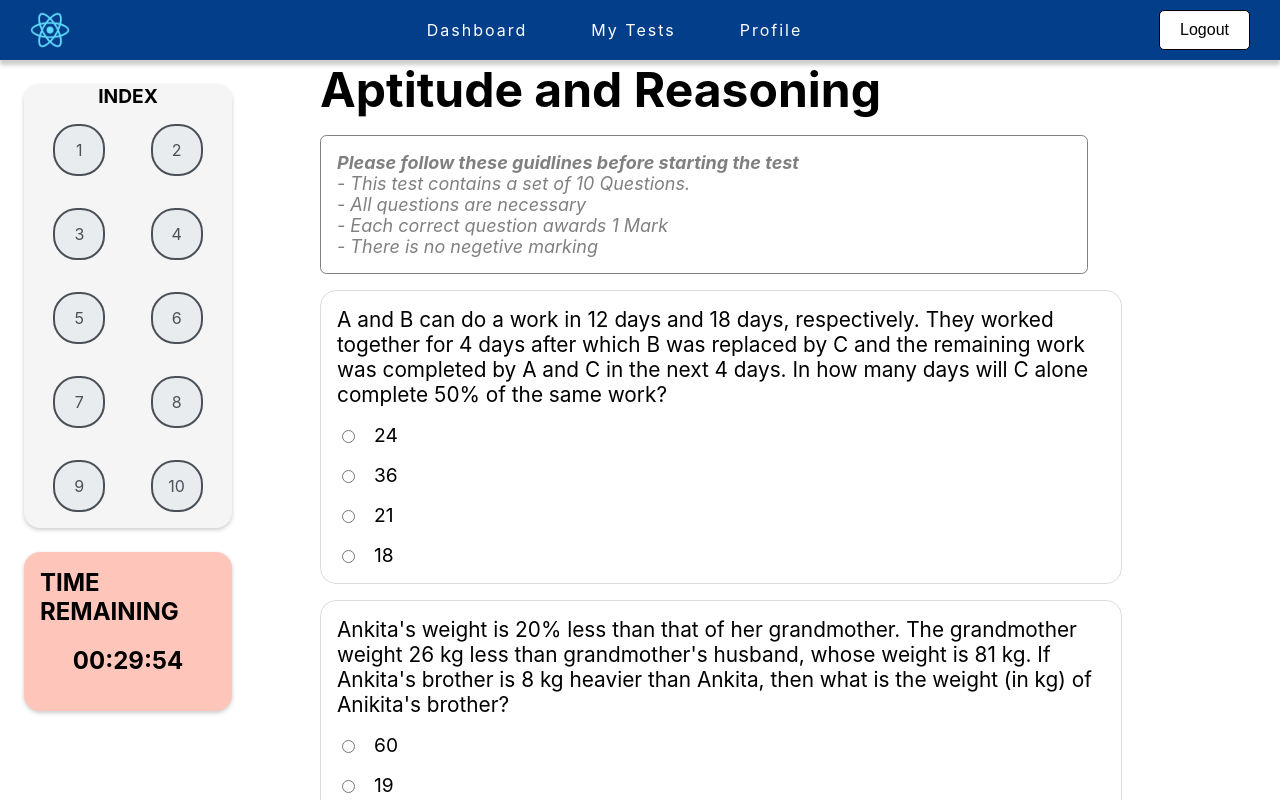
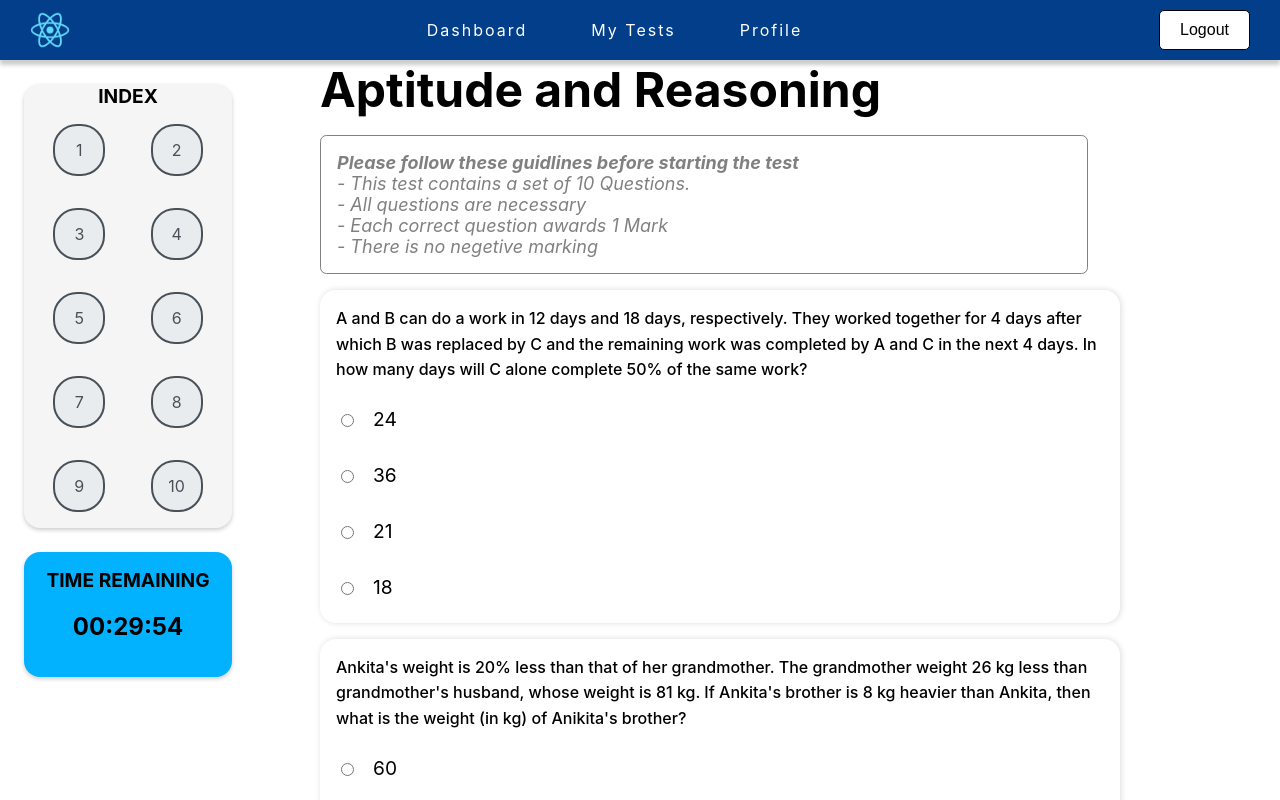
Before and after one commit to Sardar1208/edu-ml, a React (Create React App) app: page /test in a window 1280 px wide. Shown: the top 800 px of the page. Built offline with nearby package versions, Linux system fonts and the light colour scheme.

Commit message:
added css

```diff
--- a/src/common_components/mcq.css
+++ b/src/common_components/mcq.css
@@ -2,8 +2,16 @@
     display: flex;
     gap: 1rem;
     font-size: 1.2rem;
+    min-height: 40px;
+    align-items: center;
 }
-
+.mcq-input > input{
+    cursor: pointer;
+}
+.mcq-input:has(:checked) {
+    background: #7aca0c;
+    border-radius: 6px;
+}
 .mcq-options {
     margin-top: 1rem;
     display: flex;
--- a/src/screens/test.css
+++ b/src/screens/test.css
@@ -28,10 +28,16 @@
     padding: 1rem;
     border-radius: 1rem;
     margin: 1rem 0rem;
+    border: none;
+    outline: none;
+    box-shadow: 1px 0px 6px gainsboro;
 }
 
 .test-question {
     /* background-color: gainsboro; */
+    font-size: 1rem;
+    font-weight: 500;
+    line-height: 1.6rem;
 }
 
 .test-que-index-main {
@@ -65,11 +71,11 @@
 }
 
 .test-que-index-link:hover {
-    background-color: orange;
+    background-color: #02b2ff;
 }
 
 .test-timer {
-    background-color: #fec5bb;
+    background-color: #02b2ff;
     /* background-color: whitesmoke; */
     box-shadow: 0px 2px 4px 0 rgba(0,0,0,.2);
     border-radius: 1rem;
@@ -82,7 +88,7 @@
 }
 
 .test-timer span {
-    font-size: 1.5rem;
+    font-size: 1.2rem;
     font-weight: bold;
     text-transform: uppercase;
 }
@@ -103,3 +109,18 @@
 .test-main-rules-heading {
     font-weight: bold;
 }
+.submit-btn{
+    background: #108efe;
+    font-size: 1.2rem;
+    border: navajowhite;
+    padding: 0.5rem 1rem;
+    border-radius: 8px;
+    width: 8rem;
+    color: white;
+    cursor: pointer;
+    transition: all 0.2s ease;
+}
+.submit-btn:hover{
+    transform: scaleY(1.1);
+    opacity: 0.9;
+}
--- a/src/screens/test.js
+++ b/src/screens/test.js
@@ -103,7 +103,7 @@ function Test() {
                 />
               );
             })}
-            <button type="submit">Submit</button>
+            <button type="submit" className="submit-btn">Submit</button>
           </form>
         </div>
       </div>
```
